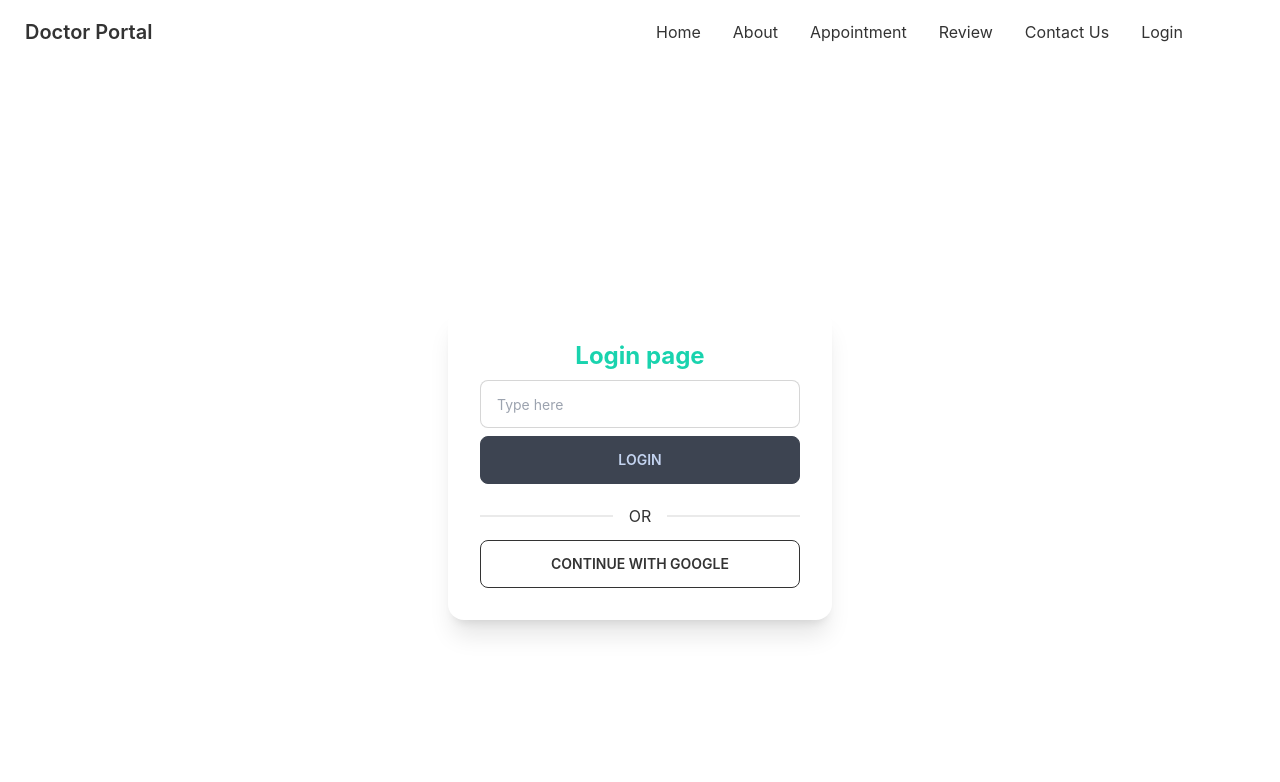
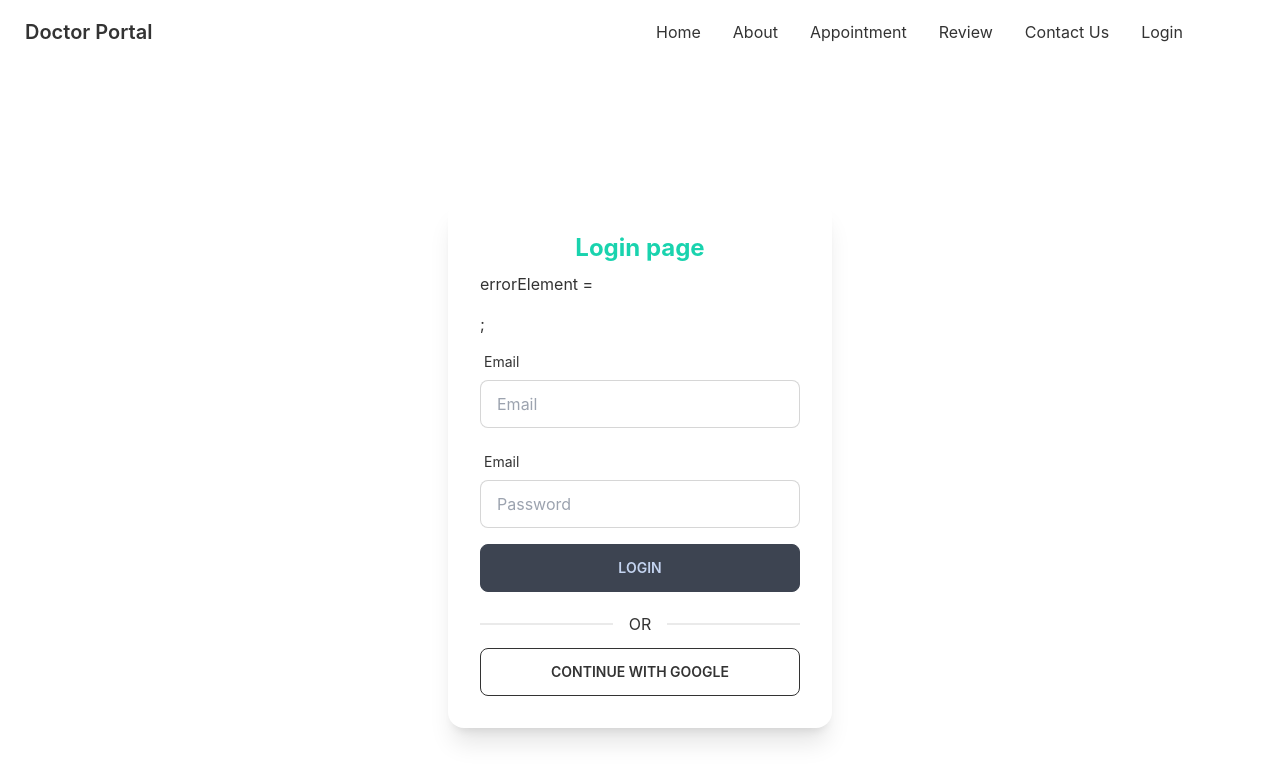
Before and after one commit to rashidul191/doctors-portal-client, a React (Create React App) app: page /login in a window 1280 px wide. Shown: the top 782 px of the page. Built offline with nearby package versions, Linux system fonts and the light colour scheme; no server answers.

Commit message:
login page is done.

```diff
--- a/package.json
+++ b/package.json
@@ -13,6 +13,7 @@
     "react-day-picker": "^8.0.7",
     "react-dom": "^18.2.0",
     "react-firebase-hooks": "^5.0.3",
+    "react-hook-form": "^7.33.1",
     "react-router-dom": "^6.3.0",
     "react-scripts": "5.0.1",
     "web-vitals": "^2.1.4"
--- a/src/Pages/Login/Login.js
+++ b/src/Pages/Login/Login.js
@@ -1,21 +1,112 @@
 import React from "react";
 import SocialLogin from "./SocialLogin/SocialLogin";
+import { useForm } from "react-hook-form";
+import { useNavigate } from "react-router-dom";
+import auth from "../../firebase.init";
+import { useSignInWithEmailAndPassword } from "react-firebase-hooks/auth";
 
 const Login = () => {
+  const navigate = useNavigate();
+  const [signInWithEmailAndPassword, user, loading, error] =
+    useSignInWithEmailAndPassword(auth);
+
+  const {
+    register,
+    formState: { errors },
+    handleSubmit,
+  } = useForm();
+
+  const onSubmit = (data) => {
+    console.log(data);
+    signInWithEmailAndPassword(data?.email, data?.password)
+  };
+
+  if (loading) {
+    return <p>Loading...........</p>;
+  }
+
+  if (user) {
+    navigate("/");
+  }
+
+  let errorElement;
+  if (error) {
+    errorElement = <p className="text-center text-error">{error?.message}</p>;
+  }
+
   return (
     <section className="h-screen flex justify-center items-center">
-
       <div className="card w-96 bg-base-100 shadow-xl">
         <div className="card-body">
-          <h2 className="text-center text-secondary text-2xl font-bold">Login page</h2>
-         <form>
-         <input type="text" placeholder="Type here" className="input input-bordered input-md w-full max-w-xs" />
-         </form>
+          <h2 className="text-center text-secondary text-2xl font-bold">
+            Login page
+          </h2>
+          errorElement ={" "}
+          <p className="text-center text-error">{error?.message}</p>;
+          {errorElement}
+          <form onSubmit={handleSubmit(onSubmit)}>
+            <div className="form-control w-full max-w-xs">
+              <label className="label">
+                <span className="label-text">Email</span>
+              </label>
+              <input
+                type="email"
+                placeholder="Email"
+                className="input input-bordered w-full max-w-xs"
+                {...register("email", {
+                  required: { value: true, message: "Email is Required" },
+                  pattern: {
+                    value: /[a-z0-9]+@[a-z]+\.[a-z]{2,3}/,
+                    message: "Provide a valid Email",
+                  },
+                })}
+              />
+              <label className="label">
+                {errors.email?.type === "required" && (
+                  <span className="label-text-alt text-red-500">
+                    {errors.email.message}
+                  </span>
+                )}
+                {errors.email?.type === "pattern" && (
+                  <span className="label-text-alt text-red-500">
+                    {errors.email.message}
+                  </span>
+                )}
+              </label>
+            </div>
 
+            <div className="form-control w-full max-w-xs">
+              <label className="label">
+                <span className="label-text">Email</span>
+              </label>
+              <input
+                type="password"
+                placeholder="Password"
+                className="input input-bordered w-full max-w-xs"
+                {...register("password", {
+                  required: { value: true, message: "Password is Required" },
+                  minLength: {
+                    value: 6,
+                    message: "Must be 6 characters or longer",
+                  },
+                })}
+              />
+              <label className="label">
+                {errors.password?.type === "required" && (
+                  <span className="label-text-alt text-red-500">
+                    {errors.password.message}
+                  </span>
+                )}
+                {errors.password?.type === "minLength" && (
+                  <span className="label-text-alt text-red-500">
+                    {errors.password.message}
+                  </span>
+                )}
+              </label>
+            </div>
 
-          <div className="card-actions justify-end">
-            <button className="btn w-full ">Login</button>
-          </div>
+            <input className="btn w-full" type="submit" value="Login" />
+          </form>
           <SocialLogin></SocialLogin>
         </div>
       </div>
```
Also changed, not shown: 1 other file (tests, documents, lock files or other folders).
